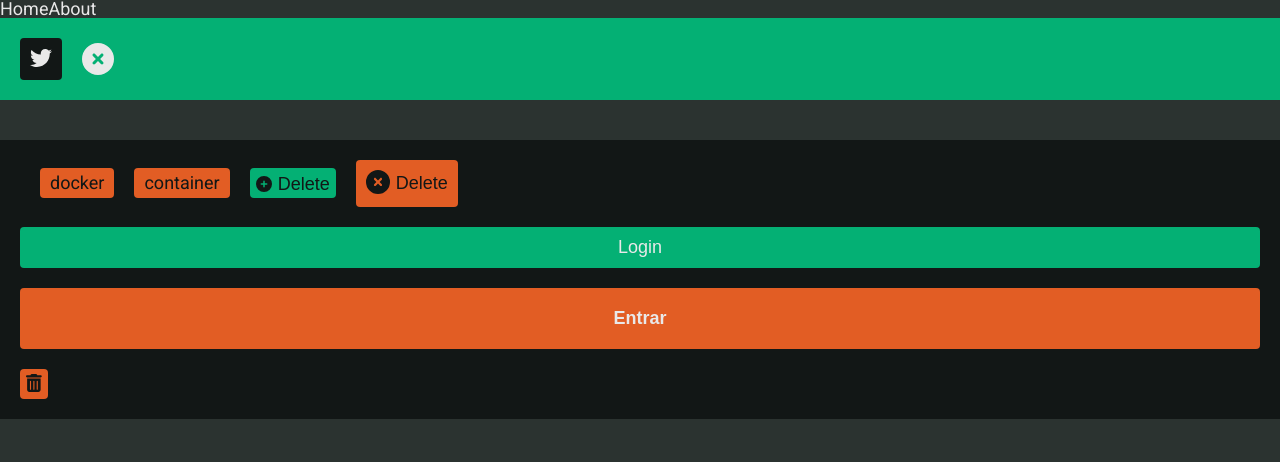
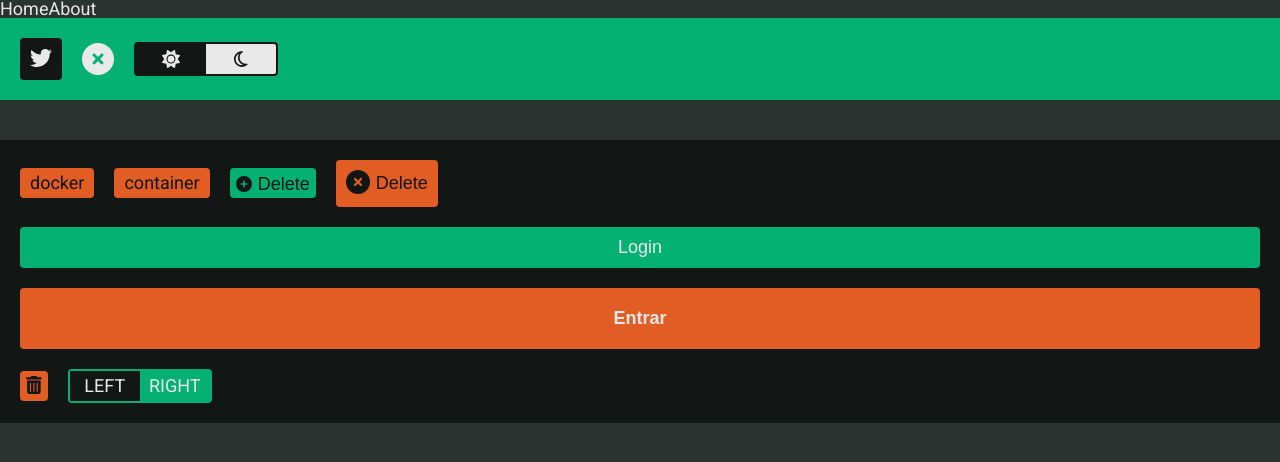
Before and after one commit to kode-neko/kn-cheety-front-vue, a Vue app: page / in a window 1280 px wide. Shown: the top 462 px of the page. Built offline with nearby package versions, Linux system fonts and the light colour scheme.

Commit message:
[main] dammit sw

```diff
--- a/src/components/BtnSingleIcon.vue
+++ b/src/components/BtnSingleIcon.vue
@@ -1,5 +1,5 @@
 <template lang="pug">
-button(:class="[$style.btn, $style[type]]") {{ label }}
+button(:class="[$style.btn, type]") {{ label }}
   font-awesome-icon(
     :class="$style.icon",
     :icon="icon",
@@ -40,9 +40,4 @@ const emit = defineEmits<Emit>();
     .icon
         color color-dark
         transition color 0.3s
-
-.a
-    background-color color-main
-.b
-    background-color color-second
 </style>
--- a/src/components/TagInfo.vue
+++ b/src/components/TagInfo.vue
@@ -1,5 +1,5 @@
 <template lang="pug">
-div(:class="[$style.tag, $style[type], 'trans-elevation']") {{ label }}
+div(:class="[$style.tag, type, 'trans-elevation']") {{ label }}
   if isDeletable
     font-awesome-icon(
       :class="$style.icon",
@@ -33,12 +33,6 @@ const emit = defineEmits<Emit>();
     padding 0 pd-sm
     color color-dark
     line-height 30px
-
-.a
-    background-color color-main
-.b
-    background-color color-second
-
 .icon
     color color-dark
     margin-left pd-sm
--- /dev/null
+++ b/src/components/sw/SwTypeForm.vue
@@ -0,0 +1,43 @@
+<template lang="pug">
+div(:class="$style.btn", @click="toggleBtnHandler")
+  div(:class="$style.left")
+    span {{ labelLeft }}
+  div(:class="$style.right")
+    span {{ labelRight }}
+  div(
+    :class="{ [$style.tick]: true, [$style.leftSide]: isLeft && !isInit, [$style.rightSide]: !isLeft && !isInit }"
+  )
+div {{ msg }}
+</template>
+
+<script lang="ts">
+import { defineComponent } from "vue";
+import { props, emits, useSw } from "./useSw";
+
+const { labelLeft, labelRight, valLeft, valRight } = props;
+
+export default defineComponent({
+  props: {
+    labelLeft,
+    labelRight,
+    valLeft,
+    valRight,
+  },
+  emits,
+  setup(props, { emit }) {
+    return useSw(props, emit);
+  },
+});
+</script>
+
+<style lang="stylus" module>
+@import "./style.styl"
+.btn
+  btn(color-main, color-main, color-light)
+  .left
+      square()
+  .right
+      square()
+  .tick
+      tick(color-dark)
+</style>
--- /dev/null
+++ b/src/components/sw/SwVisualMode.vue
@@ -0,0 +1,44 @@
+<template lang="pug">
+div(:class="$style.btn", @click="toggleBtnHandler")
+  div(:class="$style.left")
+    font-awesome-icon(
+      :class="{ [$style.leftSideCont]: isLeft, [$style.rightSideCont]: !isLeft }",
+      :icon="iconLeft"
+    )
+  div(:class="$style.right")
+    font-awesome-icon(
+      :class="{ [$style.leftSideCont]: !isLeft, [$style.rightSideCont]: isLeft }",
+      :icon="iconRight"
+    )
+  div(
+    :class="{ [$style.tick]: true, [$style.leftSide]: isLeft && !isInit, [$style.rightSide]: !isLeft && !isInit }"
+  )
+div {{ msg }}
+</template>
+
+<script lang="ts">
+import { defineComponent } from "vue";
+import { props, emits, useSw } from "./useSw";
+
+const { iconLeft, iconRight, valLeft, valRight } = props;
+
+export default defineComponent({
+  props: { iconLeft, iconRight, valLeft, valRight },
+  emits,
+  setup(props, { emit }) {
+    return useSw(props, emit);
+  },
+});
+</script>
+
+<style lang="stylus" module>
+@import "./style.styl"
+.btn
+  btn(color-light, color-dark, color-dark)
+  .left
+      square()
+  .right
+      square()
+  .tick
+      tick(color-dark)
+</style>
--- /dev/null
+++ b/src/components/sw/style.styl
@@ -0,0 +1,65 @@
+@import "../../assets/base"
+square()
+    display inline-block
+    width 70px
+    position relative
+    padding 6px
+    z-index 1
+    box-sizing border-box
+btn(colorBack, colorBorder, colorText)
+    background-color colorBack
+    border 2px solid colorBorder
+    border-radius br-sm
+    color colorText
+    display inline-block
+    text-align center
+    position relative
+    box-sizing border-box
+    cursor pointer
+    text-transform uppercase
+tick(colorBack)
+    position absolute
+    background-color colorBack
+    width 70px
+    height 30px
+    padding 6px
+    top 0
+    left 0
+    z-index 0
+    box-sizing border-box
+
+.leftSide
+  animation moveLeft 0.3s both
+
+.rightSide
+  animation moveRight 0.3s both
+
+@keyframes moveRight
+  from
+    left 0
+  to
+    left calc(50%)
+
+@keyframes moveLeft
+  from
+    left calc(50%)
+  to
+    left 0
+
+.leftSideCont
+    animation moveLeftCont 0.3s both
+
+.rightSideCont
+    animation moveRightCont 0.3s both
+
+@keyframes moveRightCont
+    from
+        color color-light
+    to
+        color color-dark
+
+@keyframes moveLeftCont
+    from
+        color color-dark
+    to
+        color color-light
--- /dev/null
+++ b/src/components/sw/useSw.ts
@@ -0,0 +1,43 @@
+import { ref } from "vue";
+
+interface Props {
+  labelLeft?: string;
+  labelRight?: string;
+  iconLeft?: Array<unknown>;
+  iconRight?: Array<unknown>;
+  valLeft: string;
+  valRight: string;
+}
+
+interface Emit {
+  (e: "toggle", value: string): void;
+}
+
+const props = {
+  labelLeft: String,
+  labelRight: String,
+  iconLeft: Array,
+  iconRight: Array,
+  valLeft: String,
+  valRight: String,
+};
+
+const emits = ["toggle"];
+
+function useSw(props: Props, emit: Emit) {
+  const isLeft = ref<boolean>(true);
+  const isInit = ref<boolean>(true);
+  const toggleBtnHandler = () => {
+    isLeft.value = !isLeft.value;
+    isInit.value = false;
+    emit("toggle", isLeft.value ? props.valLeft : props.valRight);
+  };
+  return {
+    isLeft,
+    isInit,
+    toggleBtnHandler,
+  };
+}
+
+export type { Props, Emit };
+export { props, emits, useSw };
--- a/src/views/HomeView.vue
+++ b/src/views/HomeView.vue
@@ -4,9 +4,12 @@ import TagInfo from "../components/TagInfo.vue";
 import BtnIcon from "../components/BtnIcon.vue";
 import BtnWide from "../components/BtnWide.vue";
 import BtnSingleIcon from "../components/BtnSingleIcon.vue";
+import SwTypeForm from "../components/sw/SwTypeForm.vue";
+import SwVisualMode from "../components/sw/SwVisualMode.vue";
 
 const props = defineProps<{
   msg: string;
+  msg02: string;
 }>();
 </script>
 
@@ -14,9 +17,16 @@ const props = defineProps<{
 div(:class="$style.collection")
   SquareIcon(:icon="['fab', 'twitter']")
   font-awesome-icon.icon-md(:icon="['fa', 'circle-xmark']")
+  SwVisualMode(
+    :valLeft="'moon'",
+    :valRight="'sun'"
+    :iconLeft="['fa', 'sun']",
+    :iconRight="['far', 'moon']",
+    @toggle="(side) => { msg2 = side; }"
+  )
+  p {{ msg02 }}
 
 div(:class="[$style.box]")
-  p {{ msg }}
   TagInfo(label="docker", type="b", :isDeletable="false")
   TagInfo(
     label="container",
@@ -29,6 +39,15 @@ div(:class="[$style.box]")
   BtnWide(label="Login", :icon="['fa', 'circle-xmark']", size="sm", type="a")
   BtnWide(label="Entrar", :icon="['fa', 'circle-xmark']", size="md", type="b")
   BtnSingleIcon(:icon="['fas', 'trash-can']", type="b")
+  SwTypeForm(
+    :valLeft="'left'",
+    :valRight="'right'",
+    :labelLeft="'left'",
+    :labelRight="'right'",
+    @toggle="(side) => { msg = side; }"
+  )
+  p {{ msg }}
+
 </template>
 
 <style module lang="stylus">
```
